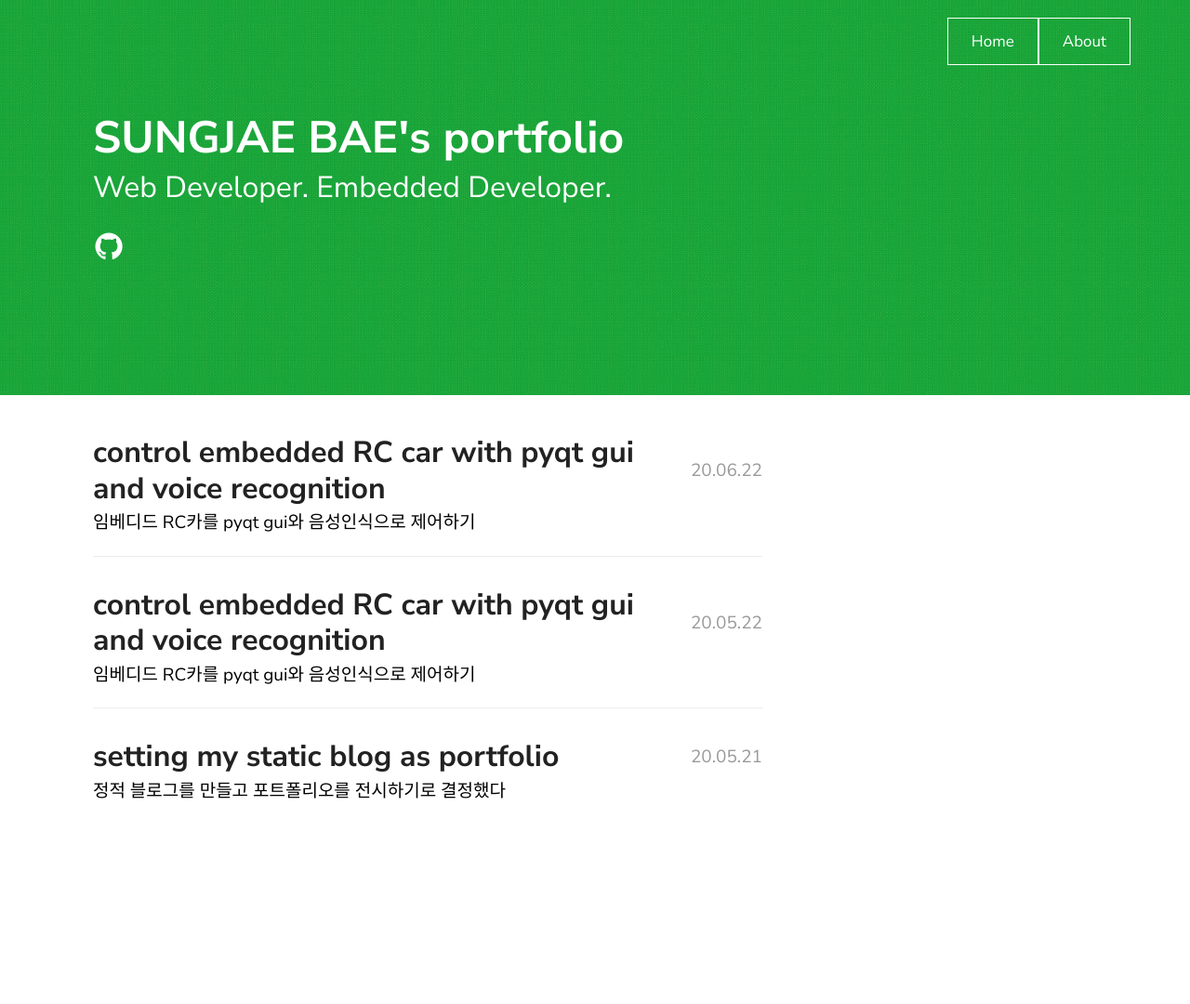
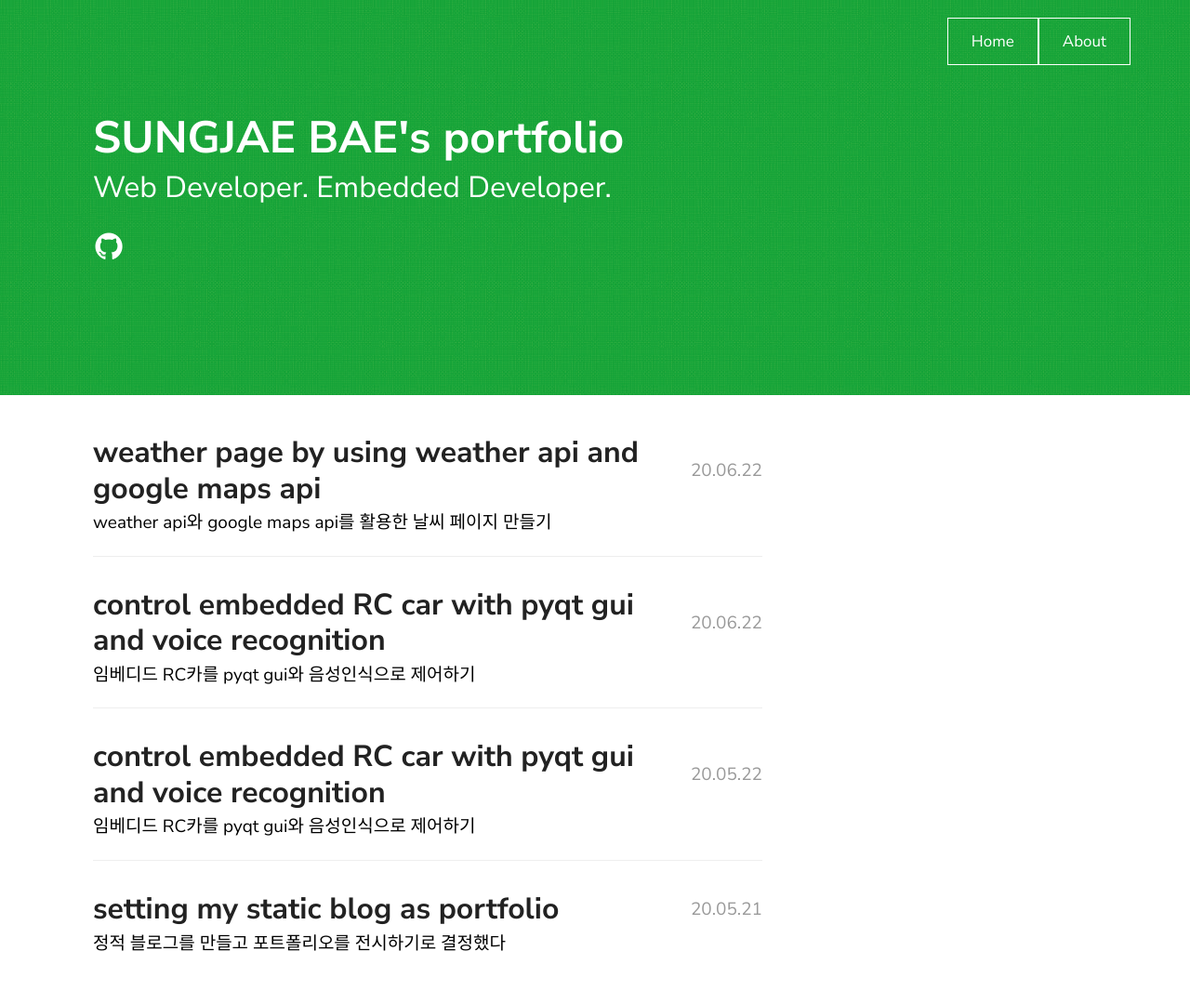
Before and after one commit to SUNGJAEBAE/sungjaebae.github.io, a Jekyll site: the page built from index.md, in a window 1280 px wide. Shown: the whole page at 93% size. Built offline with Jekyll 4.4.1, drawn with Linux system fonts in a browser that asks for light colours; before the commit the page ends 917 px from its top, so only the background shows below that.

Commit message:
weather api link test

```diff
--- a/_posts/2020-06-22-1.markdown
+++ b/_posts/2020-06-22-1.markdown
@@ -3,7 +3,7 @@ layout: post
 title: "control embedded RC car with pyqt gui and voice recognition"
 excerpt: "임베디드 RC카를 pyqt gui와 음성인식으로 제어하기"
 date: 2020-06-22
-categories: python pyqt aws mysql raspberrypi voice-recognition
+categories: python pyqt aws mysql raspberrypi voice-recognition api
 ---
 
 
@@ -14,7 +14,7 @@ categories: python pyqt aws mysql raspberrypi voice-recognition
 Videos are uploaded!
 
 Full length presentation video but low quality and editting miss
-<https://www.youtube.com/watch?v=DKy_OB8I2uI&t=304s>
+<https://www.youtube.com/watch?v=DKy_OB8I2uI>
 
-high quality presentation video about voice recognition
-<https://www.youtube.com/watch?v=seWmG5i_Tmw&t=101s>
+High quality presentation video about voice recognition
+<https://www.youtube.com/watch?v=seWmG5i_Tmw>
--- /dev/null
+++ b/_posts/2020-06-22-2.markdown
@@ -0,0 +1,9 @@
+---
+layout: post
+title: "weather page by using weather api and google maps api"
+excerpt: "weather api와 google maps api를 활용한 날씨 페이지 만들기"
+date: 2020-06-22
+categories: vue front-end api
+---
+check weather link is able
+</statichtml/myweather.html>
```
Also changed, not shown: statichtml/myweather.html (added, +64 -0 lines).
